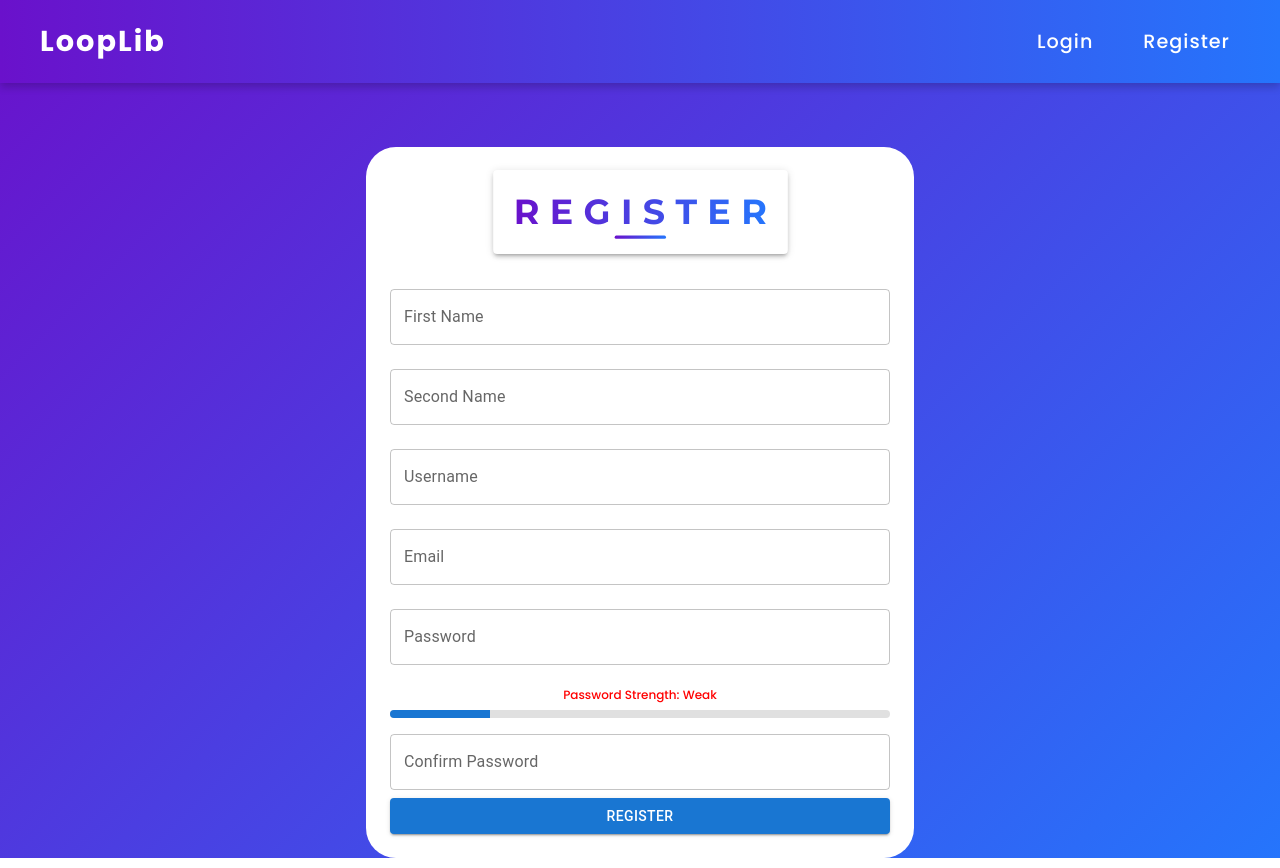
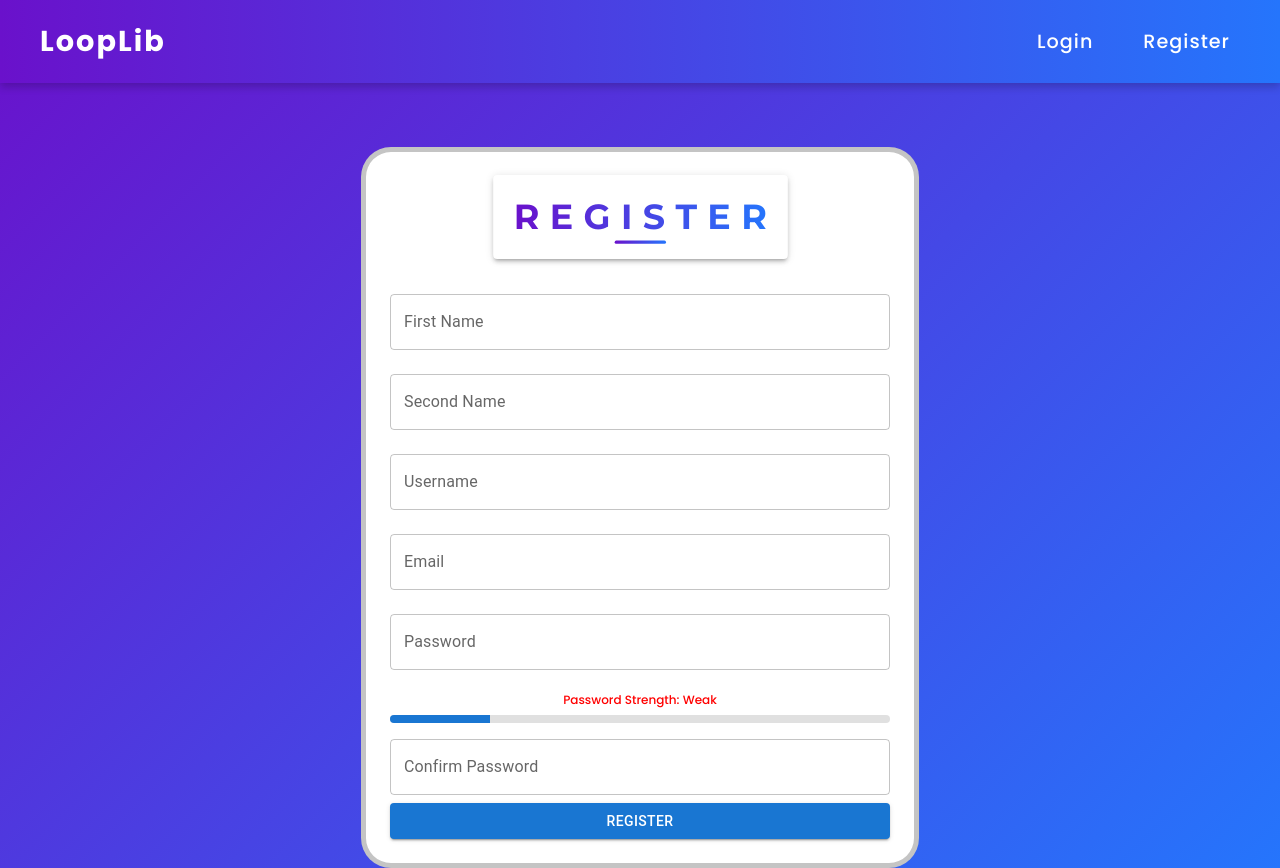
Before and after one commit to LoopLib/client, a React (Create React App) app: page /register in a window 1280 px wide. Built offline with nearby package versions, Linux system fonts and the light colour scheme; no server answers.

Commit message:
Update border color on several components

```diff
--- a/src/authentication/authentication.css
+++ b/src/authentication/authentication.css
@@ -23,6 +23,7 @@ body {
     text-align: center;
     background: inherit;
     border-radius: 30px;
+    border: 5px solid rgba(0, 0, 0, 0.23);
     background-color: #ffffff;
 
 }
--- a/src/home/library/library.css
+++ b/src/home/library/library.css
@@ -7,6 +7,7 @@
   gap: 16px;
   background: linear-gradient(135deg, #f3f3f5, #ffffff);
   border-radius: 16px;
+  border: 5px solid rgba(0, 0, 0, 0.23);
   box-shadow: 0px 4px 16px rgba(0, 0, 0, 0.1);
   justify-content: flex-start; /* Align items at the top initially */
 }
--- a/src/upload/upload.css
+++ b/src/upload/upload.css
@@ -16,7 +16,7 @@
   display: flex;
   flex-direction: column;
   gap: 16px;
-  border: 3px solid #333;
+  border: 5px solid rgba(0, 0, 0, 0.23);
 }
 
 .file-upload-dropzone.dragging {
```
Also changed, not shown: src/upload/browse-files/browse.css (deleted).
